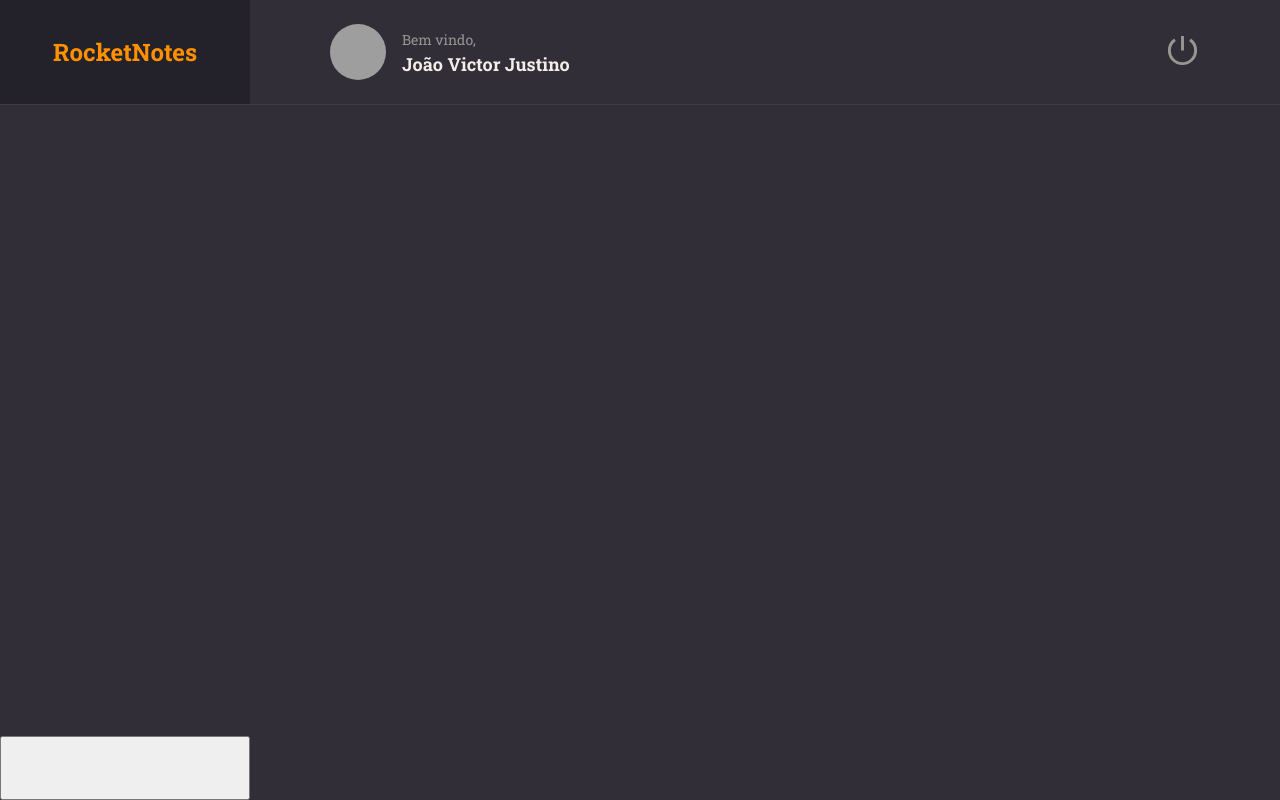
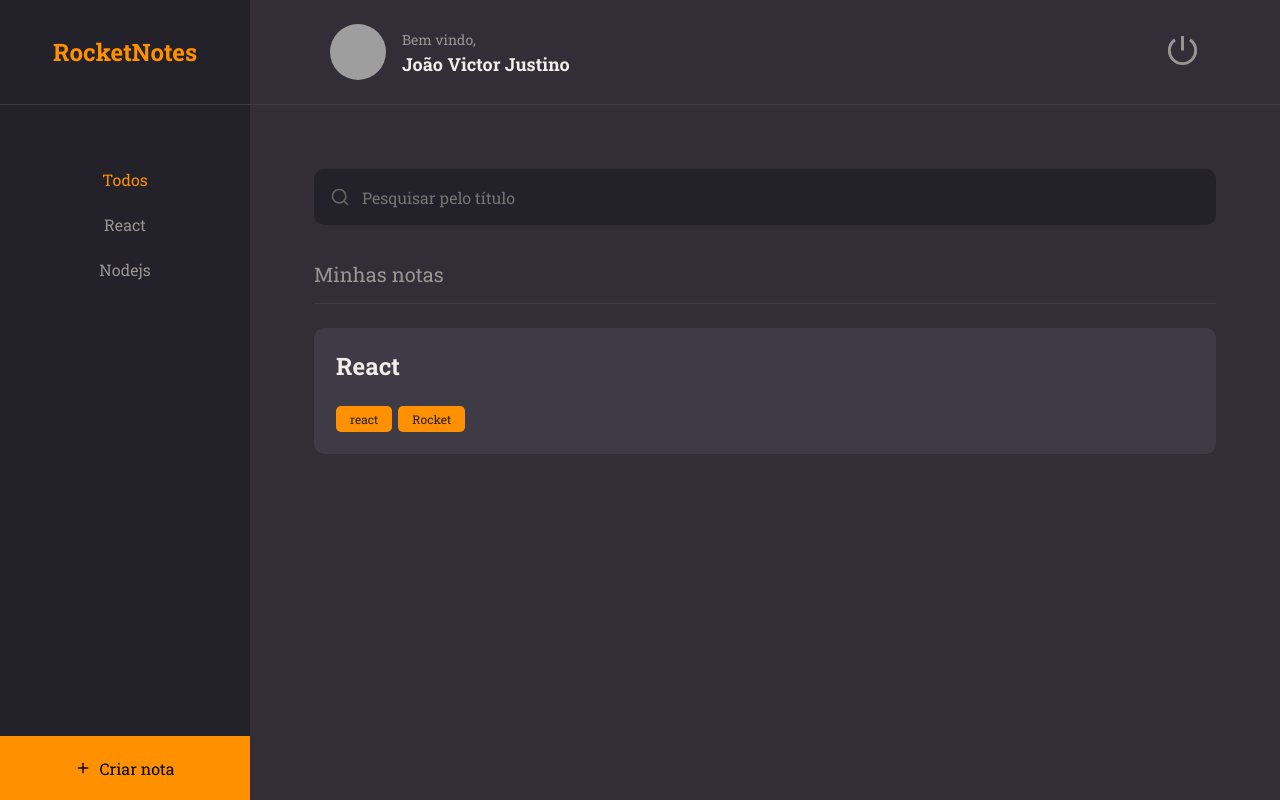
Before and after one commit to JoviJustino/notes-app, a React (Vite) app: page / in a window 1280 px wide. Built offline with nearby package versions, Linux system fonts and the light colour scheme; grey boxes are pictures that could not be loaded.

Commit message:
Criando o componente Note e finalizando a página Home

```diff
--- a/src/components/ButtonText/index.jsx
+++ b/src/components/ButtonText/index.jsx
@@ -1,10 +1,11 @@
 import {Container} from "./styles"
 
 
-export function ButtonText({title, ...rest}){
+export function ButtonText({title, isActive = false, ...rest}){
   return(
     <Container
       type="button"
+      isActive = {isActive}
       {...rest}
     >
       {title}
--- a/src/components/ButtonText/styles.js
+++ b/src/components/ButtonText/styles.js
@@ -2,7 +2,7 @@
 
 export const Container = styled.button`
 background: none ;
-color: ${({theme}) => theme.COLORS.ORANGE};
+color: ${({theme, isActive}) =>  isActive ?  theme.COLORS.ORANGE : theme.COLORS.GRAY_100 };
 
 border: none ;
 
--- /dev/null
+++ b/src/components/Input/index.jsx
@@ -0,0 +1,10 @@
+import {Container} from "./styles"
+
+export function Input({icon: Icon, ...rest}){
+  return (
+   <Container>
+    { Icon && <Icon size={20}/>}
+    <input {...rest}/>
+   </Container>
+  )
+}
--- /dev/null
+++ b/src/components/Input/styles.js
@@ -0,0 +1,33 @@
+import styled from "styled-components"
+
+export const Container = styled.div`
+width: 100% ;
+display: flex ;
+align-items: center ;
+
+background-color: ${({theme}) => theme.COLORS.BACKGROUND_900} ;
+color: ${({theme}) => theme.COLORS.GRAY_300};
+
+margin-bottom: 8px ;
+border-radius: 10px;
+
+> input {
+  height: 56px ;
+  width:100% auto ;
+
+  padding: 12px ;
+
+  color:  ${({theme}) => theme.COLORS.WHITE};
+
+  background: transparent ;
+  border: 0 ;
+
+
+  &:placeholder{
+    ${({theme}) => theme.COLORS.GRAY_300}
+  }
+}
+>svg{
+    margin-left: 16px ;
+  }
+`;
--- /dev/null
+++ b/src/components/Note/index.jsx
@@ -0,0 +1,20 @@
+import {Container} from "./styles"
+import {Tag} from "../Tag"
+
+
+export function Note({data, ...rest }){
+  return(
+    <Container {...rest}>
+        <h1>{data.title}</h1>
+
+        {
+          data.tags &&
+          <footer>
+            {
+              data.tags.map(tag => <Tag key={tag.id}  title={tag.name} /> )
+            }
+          </footer>
+        }
+    </Container>
+  );
+}
--- /dev/null
+++ b/src/components/Note/styles.js
@@ -0,0 +1,26 @@
+import styled from "styled-components"
+
+export const Container = styled.button`
+  width: 100% ;
+  background-color: ${({theme}) => theme.COLORS.BACKGROUND_700} ;
+
+  border: none;
+  border-radius: 10px;
+
+  padding: 22px;
+  margin-bottom: 16px;
+
+  >h1{
+    flex: 1;
+    text-align: left;
+    font-weight: 700;
+    font-size: 24px ;
+    color: ${({theme}) => theme.COLORS.WHITE}
+  }
+
+  >footer{
+    width: 100% ;
+    display: flex ;
+    margin-top: 24px;
+  }
+`
--- a/src/components/Tag/index.jsx
+++ b/src/components/Tag/index.jsx
@@ -1,10 +1,11 @@
 import {Container} from "./styles";
 
 
-export function Tag({title}){
+export function Tag({title, ...rest}){
   return(
-    <Container>
+    <Container {...rest} >
       {title}
+
     </Container>
   )
 }
--- a/src/pages/Home/index.jsx
+++ b/src/pages/Home/index.jsx
@@ -1,5 +1,12 @@
+import {FiPlus, FiSearch} from "react-icons/fi";
 import {Container, Brand, Menu, Search, Content,NewNote} from "./styles"
 import { Header } from "../../components/Header";
+import {Input} from "../../components/Input";
+import {Note} from "../../components/Note";
+import {Section} from "../../components/Section";
+import { ButtonText } from "../../components/ButtonText";
+
+
 
 export function Home(){
   return(
@@ -11,19 +18,34 @@
       <Header/>
 
       <Menu>
+      <li><ButtonText title ="Todos" isActive/></li>
+      <li><ButtonText title ="React"/></li>
+      <li><ButtonText title ="Nodejs"/></li>
+
+
 
       </Menu>
 
       <Search>
-
+      <Input placeholder="Pesquisar pelo título" icon={FiSearch}/>
       </Search>
 
       <Content>
 
+      <Section title="Minhas notas">
+      <Note data={{title: 'React',
+       tags:[
+        {id:'1', name:'react'},
+        {id:'2', name:'Rocket'},
+        ]
+        }}/>
+      </Section>
+
       </Content>
 
       <NewNote>
-
+      <FiPlus/>
+      Criar nota
       </NewNote>
 
     </Container>
--- a/src/pages/Home/styles.js
+++ b/src/pages/Home/styles.js
@@ -35,17 +35,39 @@
 
 export const Menu = styled.ul `
 grid-area: menu ;
+background: ${({theme}) => theme.COLORS.BACKGROUND_900};
+
+padding-top:64px ;
+text-align: center ;
+
+>li{
+  margin-bottom: 24px ;
+}
 
 `;
 
 export const Search = styled.div `
 grid-area: search ;
+padding:64px 64px 0 ;
+
 `;
 
 export const Content = styled.div `
 grid-area: content ;
+padding: 0 64px ;
+overflow-y: auto ;
 `;
 
 export const NewNote = styled.button `
 grid-area: newnote ;
+
+background-color:  ${({theme}) => theme.COLORS.ORANGE};
+border: none ;
+
+display: flex ;
+align-items: center ;
+justify-content: center ;
+
+>svg{
+margin-right: 8px} ;
 `;
```
